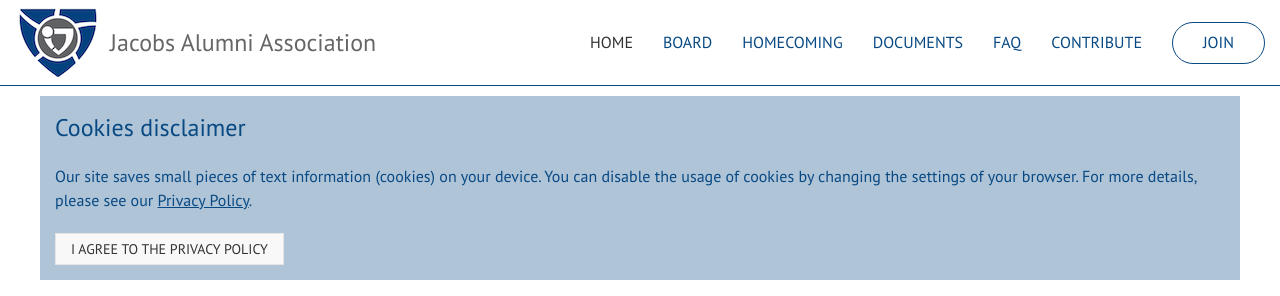
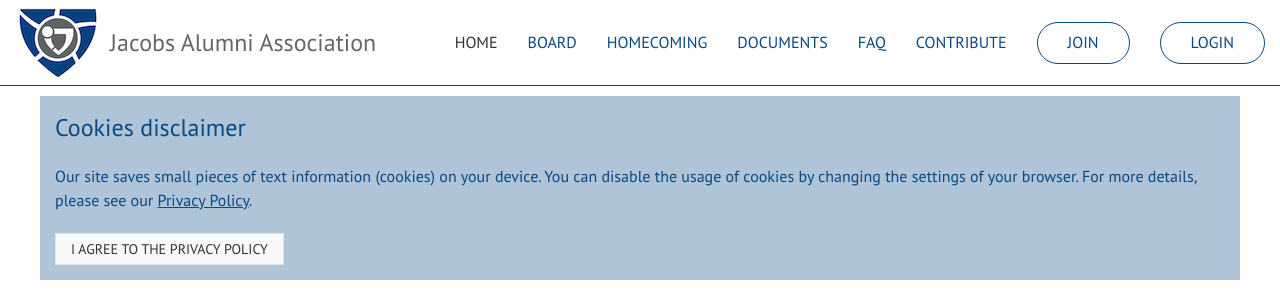
Before and after one commit to JacobsAlumni/jekyll.jacobs-alumni.de, a Jekyll site: the page built from src/index.md, in a window 1280 px wide and 900 px high, cut to the strip 0-296 px from the top of the window. Built offline with Jekyll 4.4.1, drawn with Linux system fonts in a browser that asks for light colours.

Commit message:
Add seperate login button

```diff
--- a/_config.yml
+++ b/_config.yml
@@ -47,4 +47,7 @@ menu:
     url: /contribute/
   - title: Join
     external: true
-    url: https://portal.jacobs-alumni.de
+    url: https://portal.jacobs-alumni.de/
+  - title: Login
+    external: true
+    url: https://portal.jacobs-alumni.de/portal/
```
